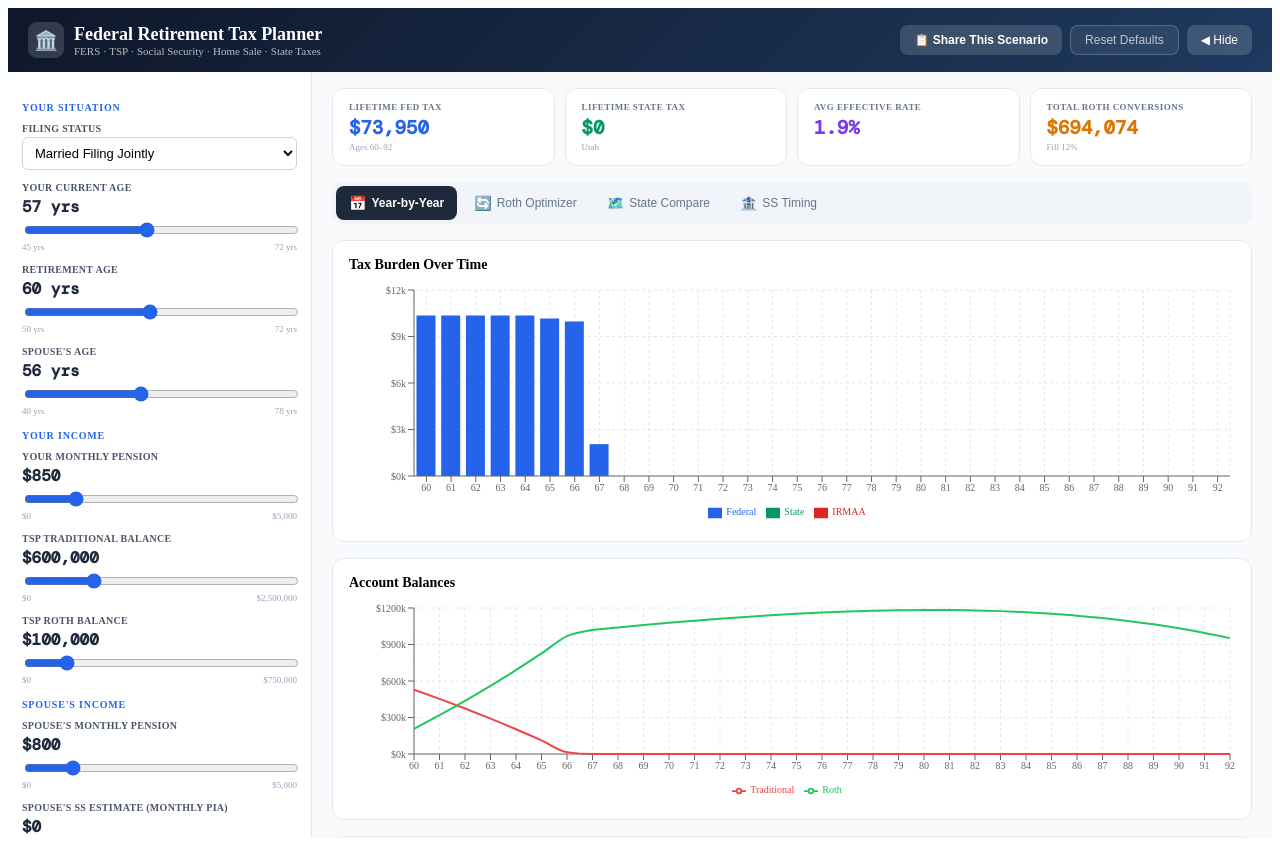
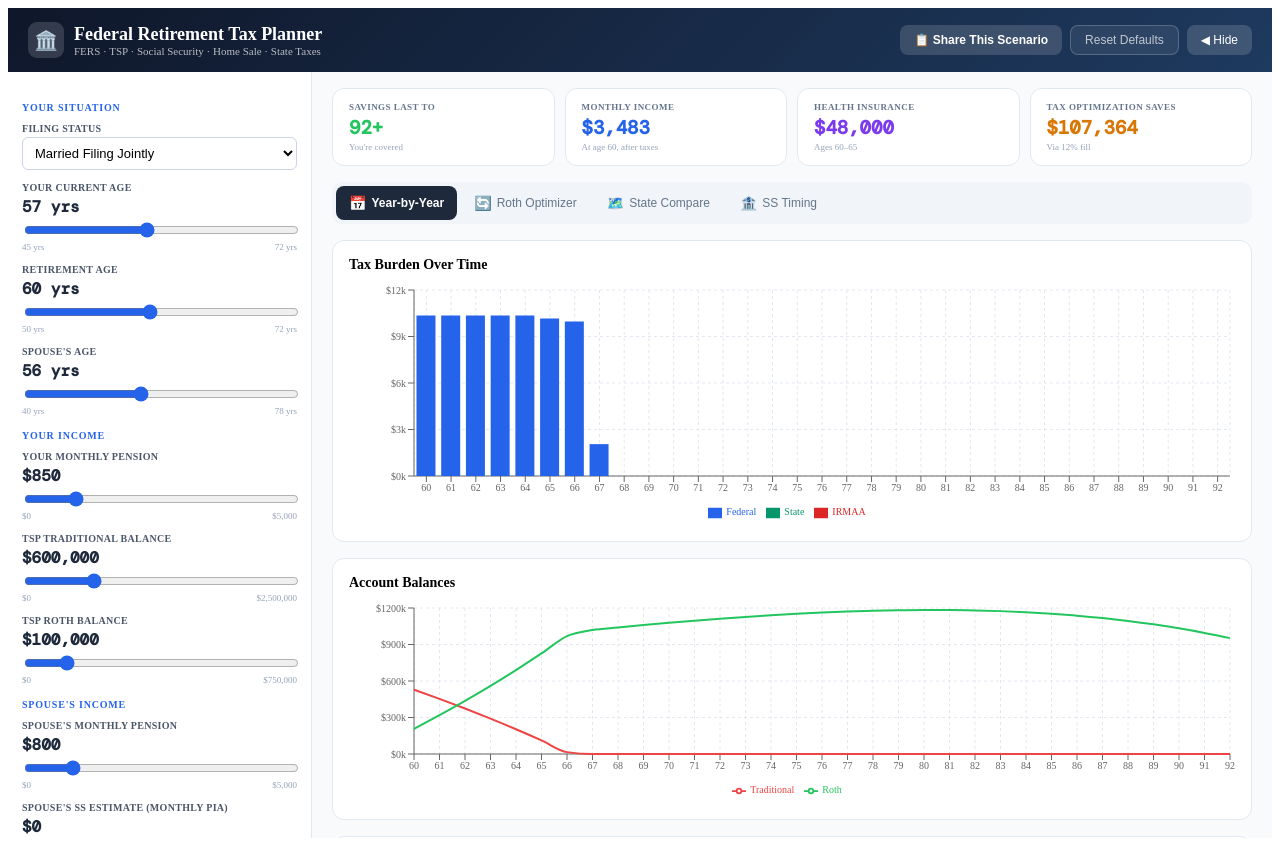
Before and after one commit to sjawhar/retirement-planner, a React (Vite) app: page / in a window 1280 px wide. Built offline with nearby package versions, Linux system fonts and the light colour scheme; the HTML template or start-up script is replaced by a standard one.

Commit message:
feat: replace summary cards with retirement readiness metrics

```diff
--- a/src/App.jsx
+++ b/src/App.jsx
@@ -172,25 +172,28 @@
           {/* Summary cards */}
           <div className="summary-cards" style={{ display: "flex", gap: 10, flexWrap: "wrap", marginBottom: 16 }}>
             <Card
-              title="Lifetime Fed Tax"
-              value={fmt(summary.totalFederalTax)}
-              subtitle={`Ages ${inputs.retireAge}–92`}
+              title="Savings Last To"
+              value={summary.depletionAge ? `Age ${summary.depletionAge}` : "92+"}
+              subtitle={summary.depletionAge ? "Consider delaying retirement" : "You're covered"}
+              color={summary.depletionAge && summary.depletionAge < 85 ? "#dc2626" : "#22c55e"}
             />
             <Card
-              title="Lifetime State Tax"
-              value={fmt(summary.totalStateTax)}
-              subtitle={inputs.selectedState}
-              color="#059669"
+              title="Monthly Income"
+              value={fmt(summary.retirementMonthlyIncome)}
+              subtitle={`At age ${inputs.retireAge}, after taxes`}
             />
-            <Card title="Avg Effective Rate" value={fmtPct(summary.avgEffectiveRate)} color="#7c3aed" />
             <Card
-              title="Total Roth Conversions"
-              value={fmt(summary.totalConversions)}
-              subtitle={
-                inputs.conversionStrategy === "none"
-                  ? "None"
-                  : `Fill ${inputs.conversionStrategy === "fill12" ? "12%" : "22%"}`
-              }
+              title="Health Insurance"
+              value={fmt(summary.totalHealthInsuranceCost)}
+              subtitle={`Ages ${inputs.retireAge}–65`}
+              color="#7c3aed"
+            />
+            <Card
+              title="Tax Optimization Saves"
+              value={fmt(summary.taxSavingsVsBaseline)}
+              subtitle={inputs.conversionStrategy === "none"
+                ? "Enable Roth strategy"
+                : `Via ${inputs.conversionStrategy === "fill12" ? "12%" : "22%"} fill`}
               color="#d97706"
             />
           </div>
```
Also changed, not shown: 1 other file (tests, documents, lock files or other folders).
